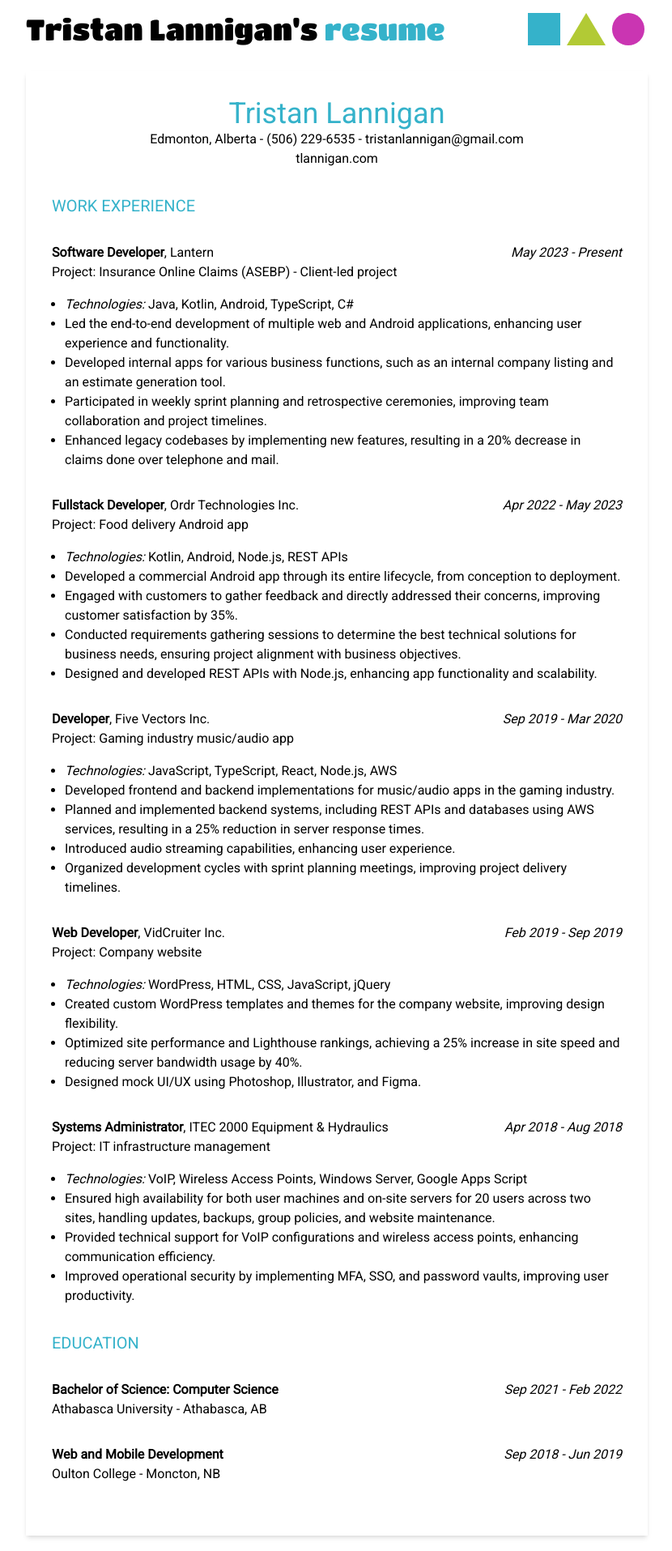
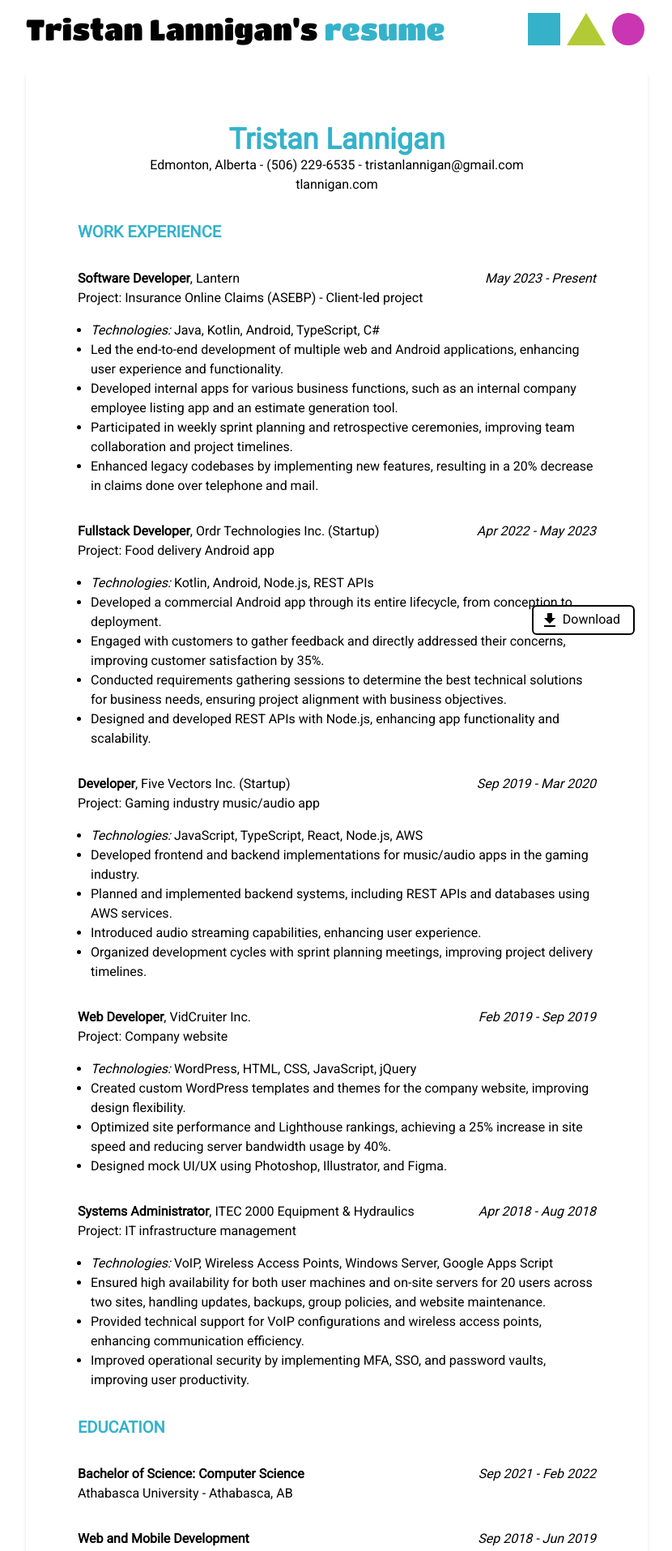
Before and after one commit to tlannigan/portfolio, a Next.js app: page /resume in a window 1280 px wide. Shown: the top 1915 px of the page at 81% size, without its empty margins (224-1054 px from the left). Built offline with nearby package versions, Linux system fonts and the light colour scheme.

Commit message:
Add resume downloads
- Fix page load animations z-index issue with new resume download button
- Update resume

```diff
--- a/app/resume/page.tsx
+++ b/app/resume/page.tsx
@@ -1,6 +1,7 @@
 import Navbar from '@/components/navbar';
 import { Page } from '../enums';
 import Resume from '@/components/resume';
+import ResumeButtons from '@/components/resumeButtons';
 
 export default function ResumePage() {
     const page = Page.Resume
@@ -9,6 +10,7 @@ export default function ResumePage() {
             <div className="xl:container !max-w-screen-md h-full flex flex-col gap-y-8 mx-auto">
                 <Navbar page={page} />
                 <Resume />
+                <ResumeButtons />
             </div>
         </div>
     )
--- a/components/education.tsx
+++ b/components/education.tsx
@@ -8,7 +8,7 @@ interface EducationProps {
 
 export default function Education({ name, startDate, endDate, institution, location }: EducationProps) {
     return (
-        <div className='mb-8'>
+        <div className='mt-8'>
             <div className='flex flex-wrap justify-between'>
                 <p className='font-bold'>{name}</p>
                 <p className='italic'>{startDate} - {endDate}</p>
--- a/components/polygon.tsx
+++ b/components/polygon.tsx
@@ -26,8 +26,8 @@ export default function Polygon({ shape, page }: PolygonProps) {
             const element = document.getElementById(id)
             element?.classList.add('duration-500')
             element?.classList.remove('scale-[100]')
-            await sleep(500)
-            element?.classList.remove('duration-500')
+            await sleep(600)
+            element?.classList.remove('z-10', 'duration-500')
             element?.classList.add('hover:scale-110')
         }
         if (isCovered) {
@@ -80,9 +80,9 @@ export default function Polygon({ shape, page }: PolygonProps) {
 
     function getCoverClasses(): string[] {
         if (page === Page.Home) {
-            return ['text-transparent', 'scale-[100]', 'duration-1000']
+            return ['z-10', 'text-transparent', 'scale-[100]', 'duration-1000']
         } else {
-            return ['text-transparent', 'scale-[250]', 'duration-500']
+            return ['z-10', 'text-transparent', 'scale-[250]', 'duration-500']
         }
     }
 
@@ -103,7 +103,7 @@ export default function Polygon({ shape, page }: PolygonProps) {
             className={`
                 ${shape === Shape.Square ? getSquareClasses() : ''}
                 ${shape === Shape.Circle ? getCircleClasses() : ''}
-                ${isCovered ? 'scale-[100]' : 'hover:scale-110'}
+                ${isCovered ? 'z-10 scale-[100]' : 'hover:scale-110'}
                 cursor-pointer transition-transform text-white
             `}
             style={shape === Shape.Triangle ? getTriangleStyles() : {}}
--- a/components/resume.tsx
+++ b/components/resume.tsx
@@ -3,14 +3,14 @@ import Education from './education'
 
 export default function Resume() {
     return (
-        <div className='shadow-md p-8'>
+        <div className='shadow-md p-16 mb-4'>
             <div className="mb-8">
-                <h2 className="text-center text-4xl text-[#35B2CA]">Tristan Lannigan</h2>
+                <h2 className="font-bold text-center text-4xl text-[#35B2CA]">Tristan Lannigan</h2>
                 <p className="text-center">Edmonton, Alberta - (506) 229-6535 - tristanlannigan@gmail.com</p>
                 <p className="text-center">tlannigan.com</p>
             </div>
             <div>
-                <h3 className="text-xl mb-8 text-[#35B2CA]">WORK EXPERIENCE</h3>
+                <h3 className="font-bold text-xl mb-8 text-[#35B2CA]">WORK EXPERIENCE</h3>
                 <Job
                     jobTitle="Software Developer"
                     company="Lantern"
@@ -20,14 +20,14 @@ export default function Resume() {
                     technologies={['Java', 'Kotlin', 'Android', 'TypeScript', 'C#']}
                     jobDescriptions={[
                         'Led the end-to-end development of multiple web and Android applications, enhancing user experience and functionality.',
-                        'Developed internal apps for various business functions, such as an internal company listing and an estimate generation tool.',
+                        'Developed internal apps for various business functions, such as an internal company employee listing app and an estimate generation tool.',
                         'Participated in weekly sprint planning and retrospective ceremonies, improving team collaboration and project timelines.',
                         'Enhanced legacy codebases by implementing new features, resulting in a 20% decrease in claims done over telephone and mail.',
                     ]}
                 />
                 <Job
                     jobTitle="Fullstack Developer"
-                    company="Ordr Technologies Inc."
+                    company="Ordr Technologies Inc. (Startup)"
                     startDate="Apr 2022"
                     endDate="May 2023"
                     projectDescription="Food delivery Android app"
@@ -41,14 +41,14 @@ export default function Resume() {
                 />
                 <Job
                     jobTitle="Developer"
-                    company="Five Vectors Inc."
+                    company="Five Vectors Inc. (Startup)"
                     startDate="Sep 2019"
                     endDate="Mar 2020"
                     projectDescription="Gaming industry music/audio app"
                     technologies={['JavaScript', 'TypeScript', 'React', 'Node.js', 'AWS']}
                     jobDescriptions={[
                         'Developed frontend and backend implementations for music/audio apps in the gaming industry.',
-                        'Planned and implemented backend systems, including REST APIs and databases using AWS services, resulting in a 25% reduction in server response times.',
+                        'Planned and implemented backend systems, including REST APIs and databases using AWS services.',
                         'Introduced audio streaming capabilities, enhancing user experience.',
                         'Organized development cycles with sprint planning meetings, improving project delivery timelines.',
                     ]}
@@ -81,7 +81,7 @@ export default function Resume() {
                 />
             </div>
             <div>
-                <h3 className='text-xl mb-8 text-[#35B2CA]'>EDUCATION</h3>
+                <h3 className='font-bold text-xl mb-8 text-[#35B2CA]'>EDUCATION</h3>
                 <Education
                     name='Bachelor of Science: Computer Science'
                     startDate='Sep 2021'
--- /dev/null
+++ b/components/resumeButtons.tsx
@@ -0,0 +1,21 @@
+'use client'
+
+import { Download } from '@mui/icons-material'
+
+export default function FloatingButton() {
+    const download = () => {
+
+    }
+
+    const print = () => {
+
+    }
+
+    return (
+        <div className='fixed bottom-0 xl:container !max-w-screen-md w-full flex justify-end'>
+            <a href="/tristanlannigan_resume.pdf" download>
+                <button onClick={download} className='hover:bg-black hover:text-white transition-all border-2 rounded-md py-1 pl-2 pr-4 bg-white border-black mr-4 mb-4'><Download /> Download</button>
+            </a>
+        </div>
+    )
+}
```
Also changed, not shown: 1 other file (tests, documents, lock files or other folders).
